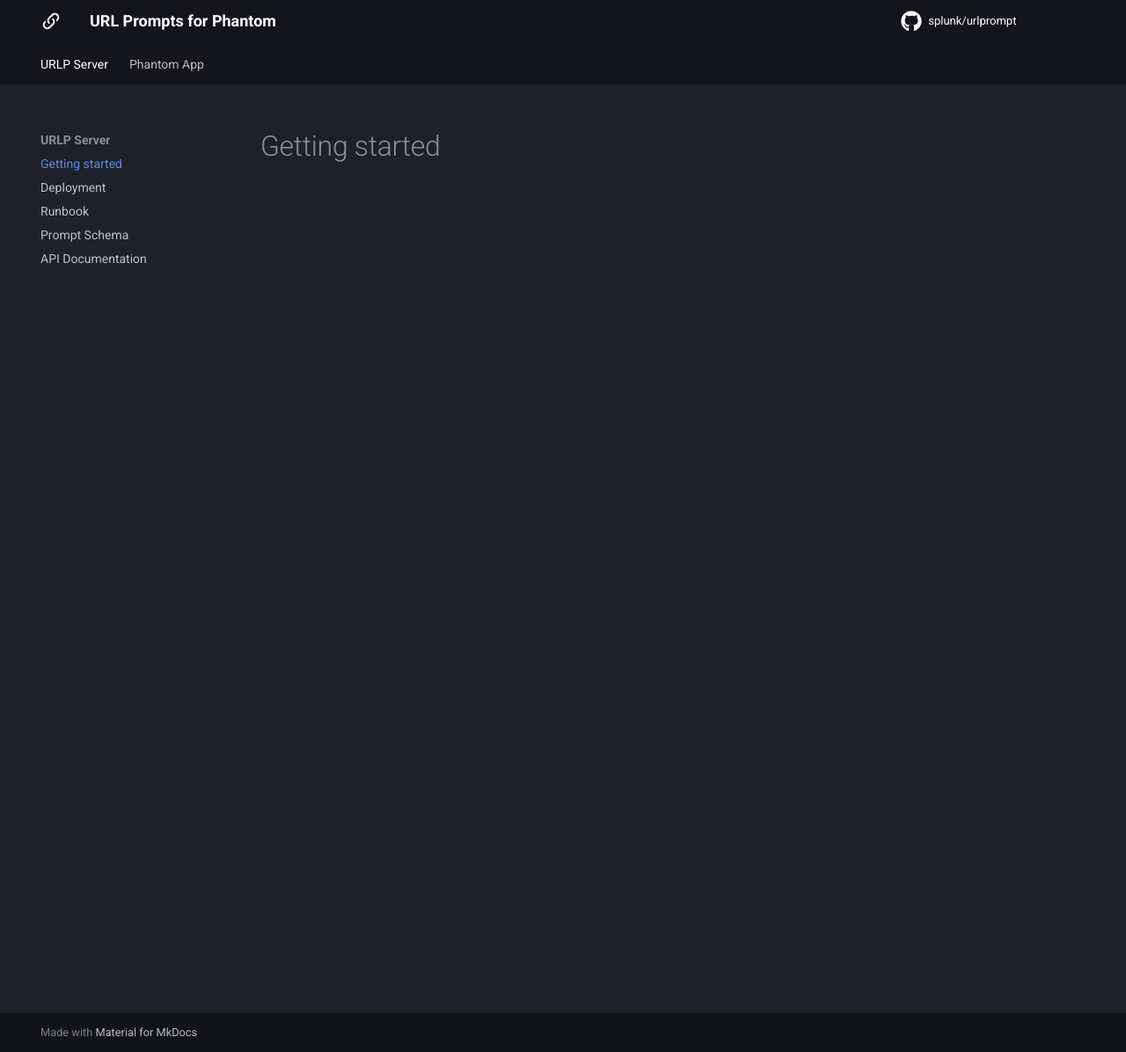
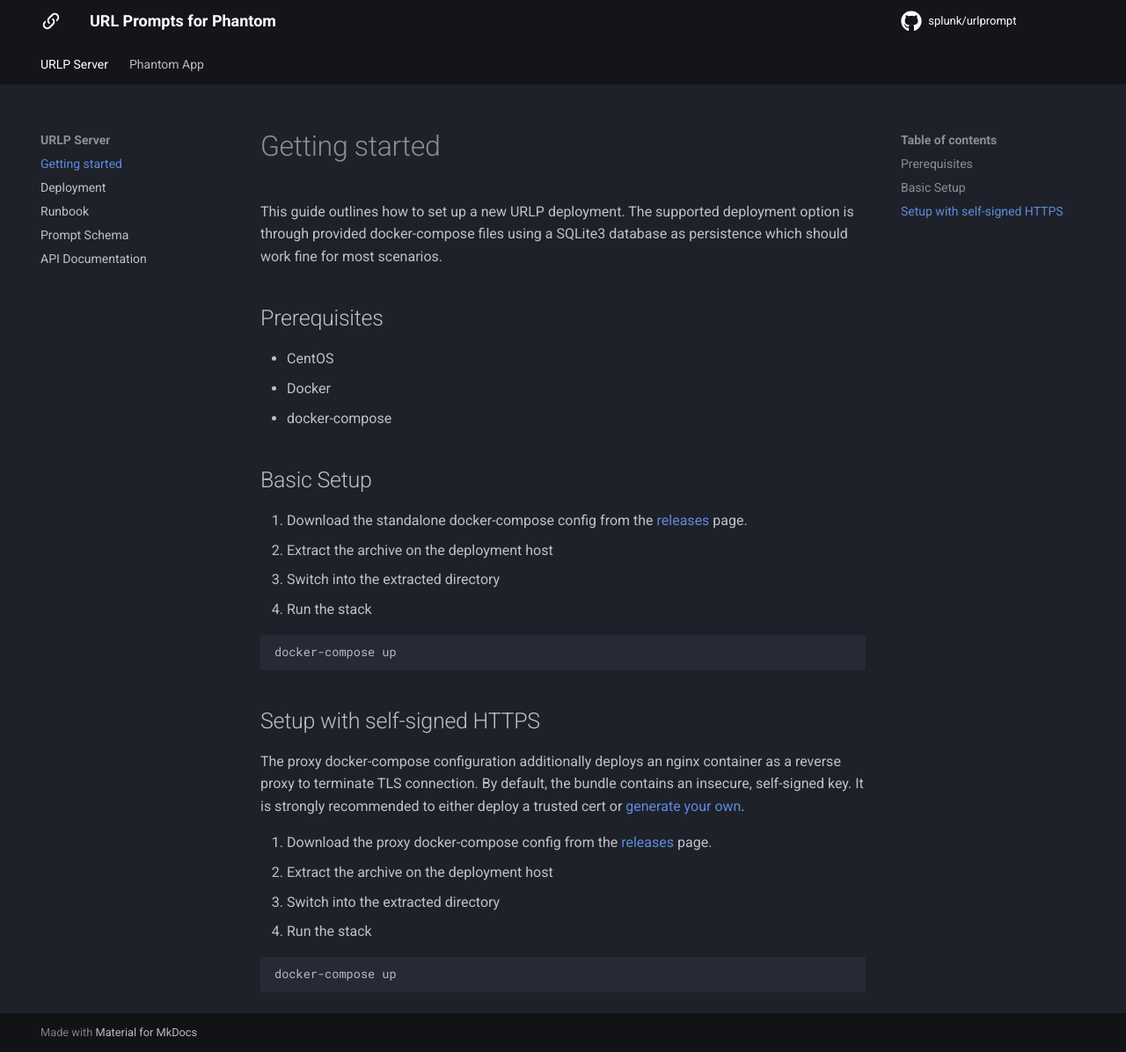
Before and after one commit to splunk/urlprompt, an MkDocs documentation site: the page built from docs/urlp/index.md, in a window 1280 px wide and 1196 px high. Shown: the whole window at 88% size. Built offline with MkDocs 1.6.1 and Material for MkDocs 9.7.7, drawn with Linux system fonts in a browser that asks for light colours; comment, search, counter and statistics services are not loaded.

````diff
--- a/docs/urlp/index.md
+++ b/docs/urlp/index.md
@@ -1 +1,35 @@
 # Getting started
+
+This guide outlines how to set up a new URLP deployment. The supported deployment option is through provided docker-compose files using a SQLite3 database as persistence which should
+work fine for most scenarios.
+
+## Prerequisites
+
+* CentOS
+* Docker
+* docker-compose
+
+## Basic Setup
+
+1. Download the standalone docker-compose config from the [releases](https://github.com/splunk/urlprompt/releases) page.
+2. Extract the archive on the deployment host
+3. Switch into the extracted directory
+4. Run the stack
+
+```
+docker-compose up
+```
+
+## Setup with self-signed HTTPS
+
+The proxy docker-compose configuration additionally deploys an nginx container as a reverse proxy to terminate TLS connection. By default, the bundle contains an insecure,
+self-signed key. It is strongly recommended to either deploy a trusted cert or [generate your own](https://www.digitalocean.com/community/tutorials/how-to-create-a-self-signed-ssl-certificate-for-nginx-on-debian-8).
+
+1. Download the proxy docker-compose config from the [releases](https://github.com/splunk/urlprompt/releases) page.
+2. Extract the archive on the deployment host
+3. Switch into the extracted directory
+4. Run the stack
+
+```
+docker-compose up
+```
--- a/pyproject.toml
+++ b/pyproject.toml
@@ -14,11 +14,14 @@ gunicorn = "^20.1.0"
 whitenoise = "^5.2.0"
 drf-yasg = "^1.20.0"
 django-environ = "^0.4.5"
+pytest = "^6.2.3"
 
 [tool.poetry.dev-dependencies]
 mkdocs = "^1.1.2"
 mkdocs-material = "^7.1.3"
 mkdocs-git-revision-date-plugin = "^0.3.1"
+pytest-django = "^4.2.0"
+pytest = "^6.2.3"
 
 [build-system]
 requires = ["poetry-core>=1.0.0a5"]
````
Also changed, not shown: docs/urlp/deployment.md (+2 -16 lines), docs/urlp/runbook.md (+4 -3 lines), 7 other files.
